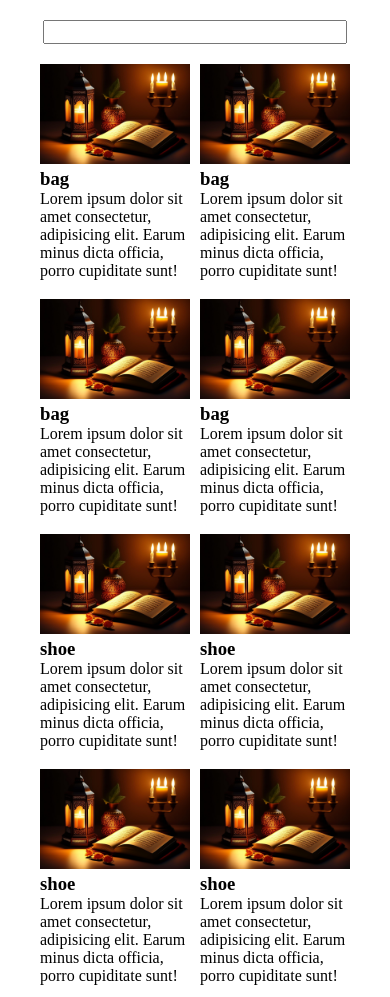
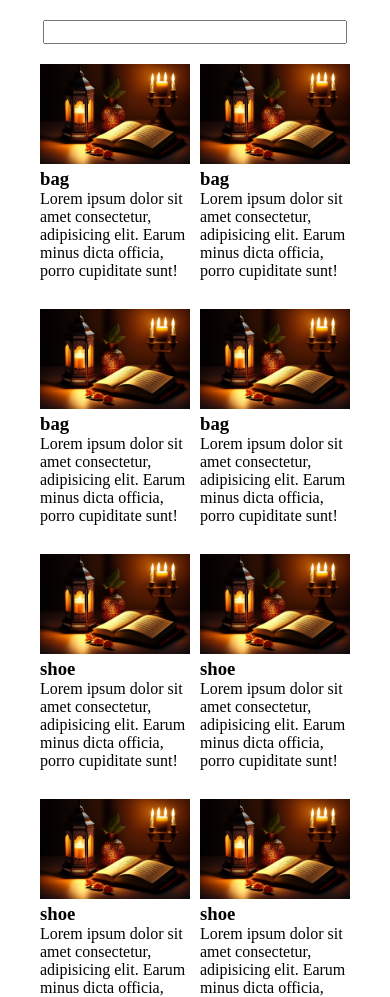
Before and after one commit to Rifat701/card-search-engine, a plain HTML site: page index.html in a window 390 px wide. Shown: the top 997 px of the page. Drawn offline with Linux system fonts and the light colour scheme.

Commit message:
new commit

```diff
--- a/asset/css/index.css
+++ b/asset/css/index.css
@@ -72,6 +72,6 @@ input{
     }
     .card{
         width: 150px;
-        height: 225px;
+        height: 235px;
     }
 }
```
